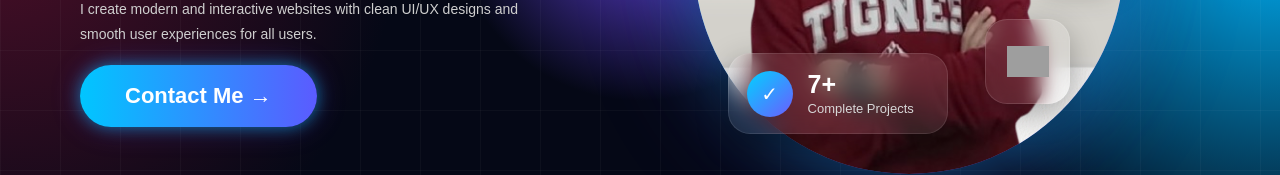
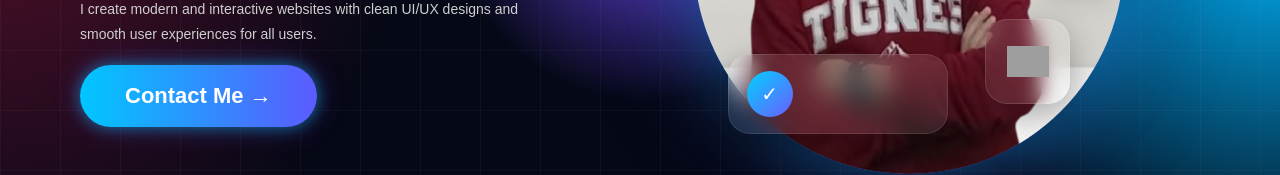
Before and after one commit to adamyoussef78490-code/Portfolio, a plain HTML site: page Home.html in a window 1280 px wide. Shown: the part 490-665 px from the top of the page. Drawn offline with Linux system fonts and the light colour scheme; grey boxes are pictures that could not be loaded.

Commit message:
Update Home.html

```diff
--- a/Home.html
+++ b/Home.html
@@ -72,11 +72,6 @@ I create modern and interactive websites with clean UI/UX designs and smooth use
 ✓
 </div>
 
-<div>
-<h4>7+</h4>
-<span>Complete Projects</span>
-</div>
-
 </div>
 
 </div>
```
